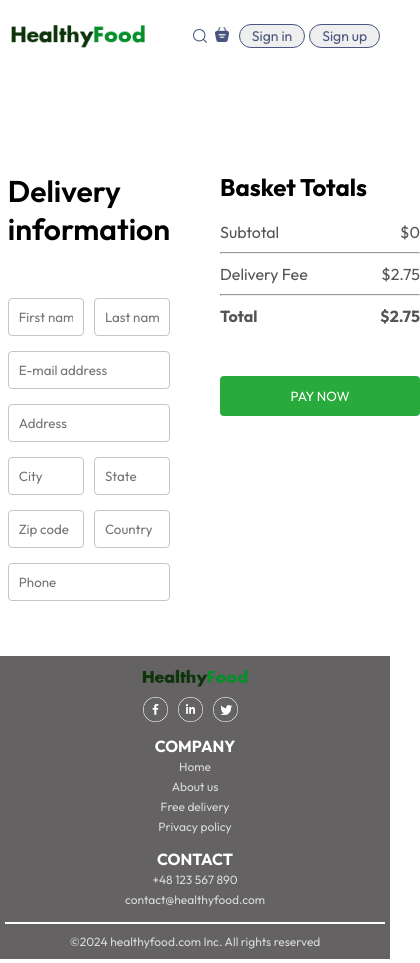
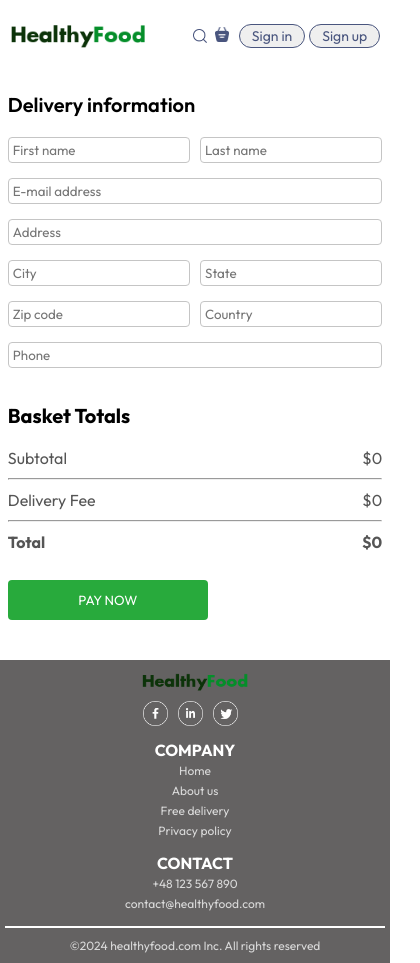
Before and after one commit to StanleyPete/mern-food-delivery-app, a React (Vite) app in the folder fe/: page /checkout in a window 390 px wide. Shown: the whole page, 420 px wide, since content can reach past the window. Built offline with nearby package versions, Linux system fonts and the light colour scheme.

Commit message:
Responsiveness added to Checkout page + fixing bug in  basket-totals figures when no products included in the basket

```diff
--- a/fe/src/pages/basket/Basket.jsx
+++ b/fe/src/pages/basket/Basket.jsx
@@ -51,12 +51,12 @@ const Basket = () => {
             <hr />
             <div className="basket-total-details">
               <p>Delivery Fee</p>
-              <p>${2.75}</p>
+              <p>${getBasketTotal() === 0 ? 0 : 2.75}</p>
             </div>
             <hr />
             <div className="basket-total-details">
               <b>Total</b>
-              <b>${getBasketTotal()+2.75}</b>
+              <b>${getBasketTotal() === 0 ? 0 : getBasketTotal() + 2.75}</b>
             </div>
           </div>
           <button onClick={()=>goTo('/checkout')}>PLACE ORDER</button>
--- a/fe/src/pages/checkout/Checkout.jsx
+++ b/fe/src/pages/checkout/Checkout.jsx
@@ -37,12 +37,12 @@ const Checkout= () => {
               <hr />
               <div className="basket-total-details">
                 <p>Delivery Fee</p>
-                <p>${2.75}</p>
+                <p>${getBasketTotal() === 0 ? 0 : 2.75}</p>
               </div>
               <hr />
               <div className="basket-total-details">
                 <b>Total</b>
-                <b>${getBasketTotal()+2.75}</b>
+                <b>${getBasketTotal() === 0 ? 0 : getBasketTotal() + 2.75}</b>
               </div>
             </div>
             <button>PAY NOW</button>
--- a/fe/src/pages/checkout/checkout.css
+++ b/fe/src/pages/checkout/checkout.css
@@ -7,7 +7,7 @@
 }
 .checkout-left{
     width: 100%;
-    max-width: max(30%, 500px);
+    max-width: max(50%, 500px);
 }
 .checkout-left .title{
     margin-bottom: 50px;
@@ -33,3 +33,25 @@
 .checkout .basket-total button{
     margin-top: 30px;
 }
+
+@media (max-width: 500px){
+    .checkout{
+        flex-direction: column;
+        gap: 20px;
+        margin-top: 20px;
+    }
+    .checkout-left .title{
+        margin-bottom: 20px;
+        font-size: 20px;
+    }
+    .checkout-left input{
+        padding: 4px;
+    }
+    .checkout-right h2{
+        font-size: 20px;
+    }
+    .checkout .basket-total button{
+        margin-top: 8px;
+    }
+
+}
```
